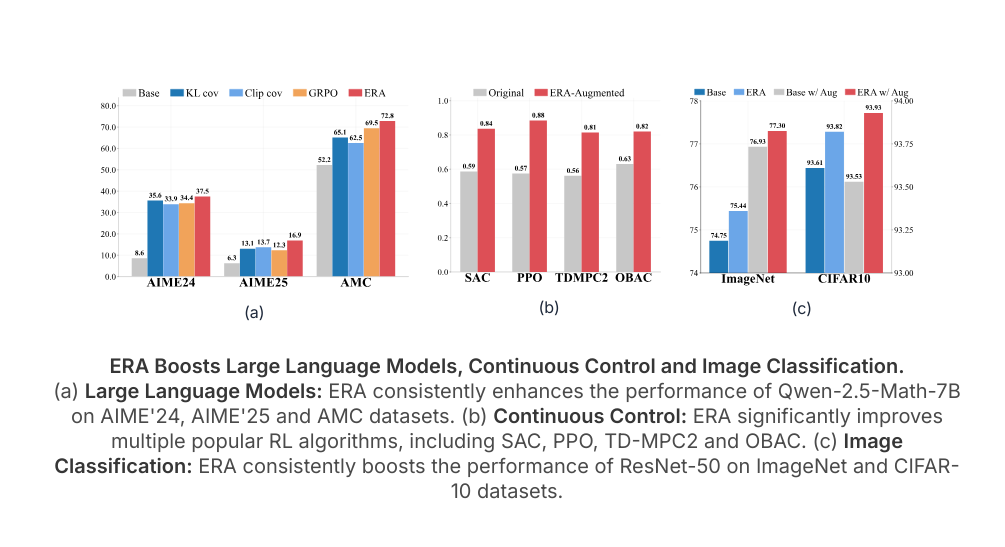
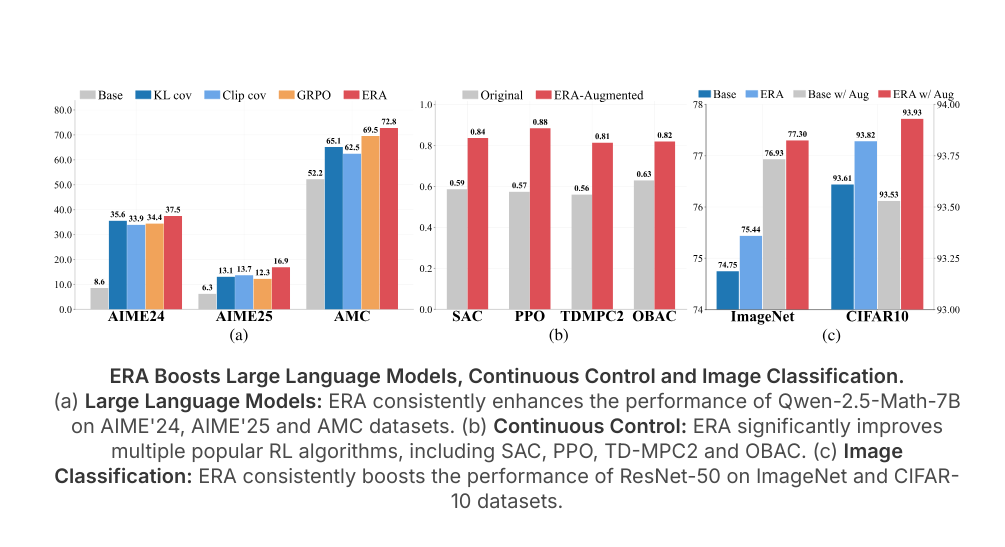
Before and after one commit to nothingbutbut/era, a plain HTML site: page docs/index.html in a window 1280 px wide. Shown: the part 653-1200 px from the top of the page, without its empty margins (133-1138 px from the left). Drawn offline with nearby package versions, Linux system fonts and the light colour scheme; some packages are replaced by stand-ins of ours; some icons are missing.

Commit message:
concat 3 teasar images and add label

```diff
--- a/docs/index.html
+++ b/docs/index.html
@@ -312,31 +312,9 @@ MathJax.Hub.Config({
 <section class="hero teaser">
   <div class="container is-max-desktop">
     <div class="hero-body">
-      <div class="columns is-centered">
-        <!-- Image (a) -->
-        <div class="column" style="flex: none; width: 36%;">
-          <figure class="image">
-            <img src="static/images/1_a_llm.svg" alt="ERA enhances LLM performance">
-            <figcaption class="has-text-centered mt-2">(a)</figcaption>
-          </figure>
-        </div>
-
-        <!-- Image (b) -->
-        <div class="column" style="flex: none; width: 27%;">
-          <figure class="image">
-            <img src="static/images/1_b_control.svg" alt="ERA improves continuous control">
-            <figcaption class="has-text-centered mt-2">(b)</figcaption>
-          </figure>
-        </div>
-
-        <!-- Image (c) -->
-        <div class="column" style="flex: none; width: 27%;">
-          <figure class="image">
-            <img src="static/images/1_c_vision.svg" alt="ERA boosts image classification">
-            <figcaption class="has-text-centered mt-2">(c)</figcaption>
-          </figure>
-        </div>
-      </div>
+      <figure class="image">
+        <img src="static/images/1_all.svg" alt="ERA enhances performance across LLM, continuous control, and image classification">
+      </figure>
 
       <h2 class="subtitle has-text-centered mt-4">
         <strong>ERA Boosts Large Language Models, Continuous Control and Image Classification.</strong>
```
Also changed, not shown: docs/static/images/1_all.svg (added).
